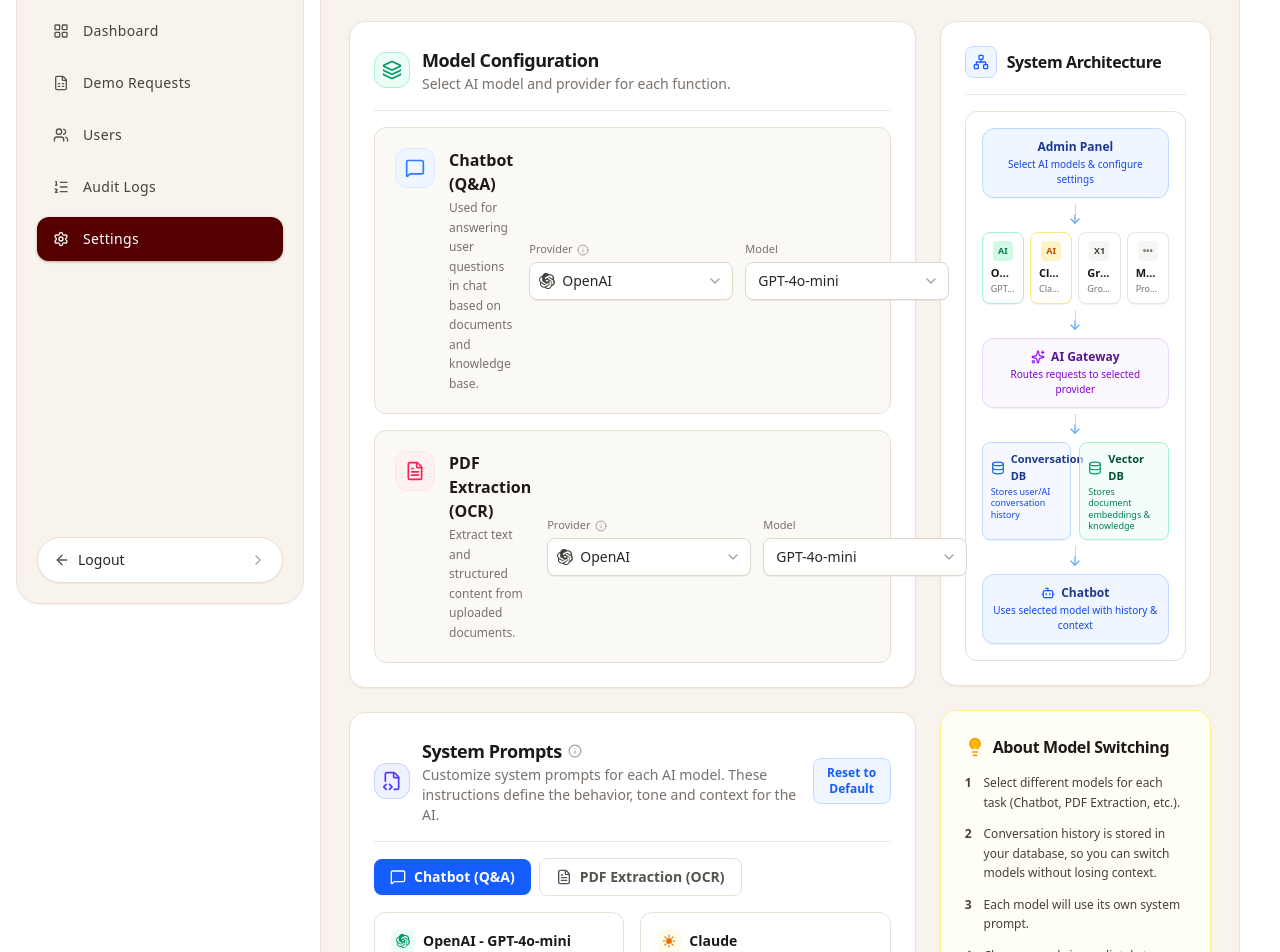
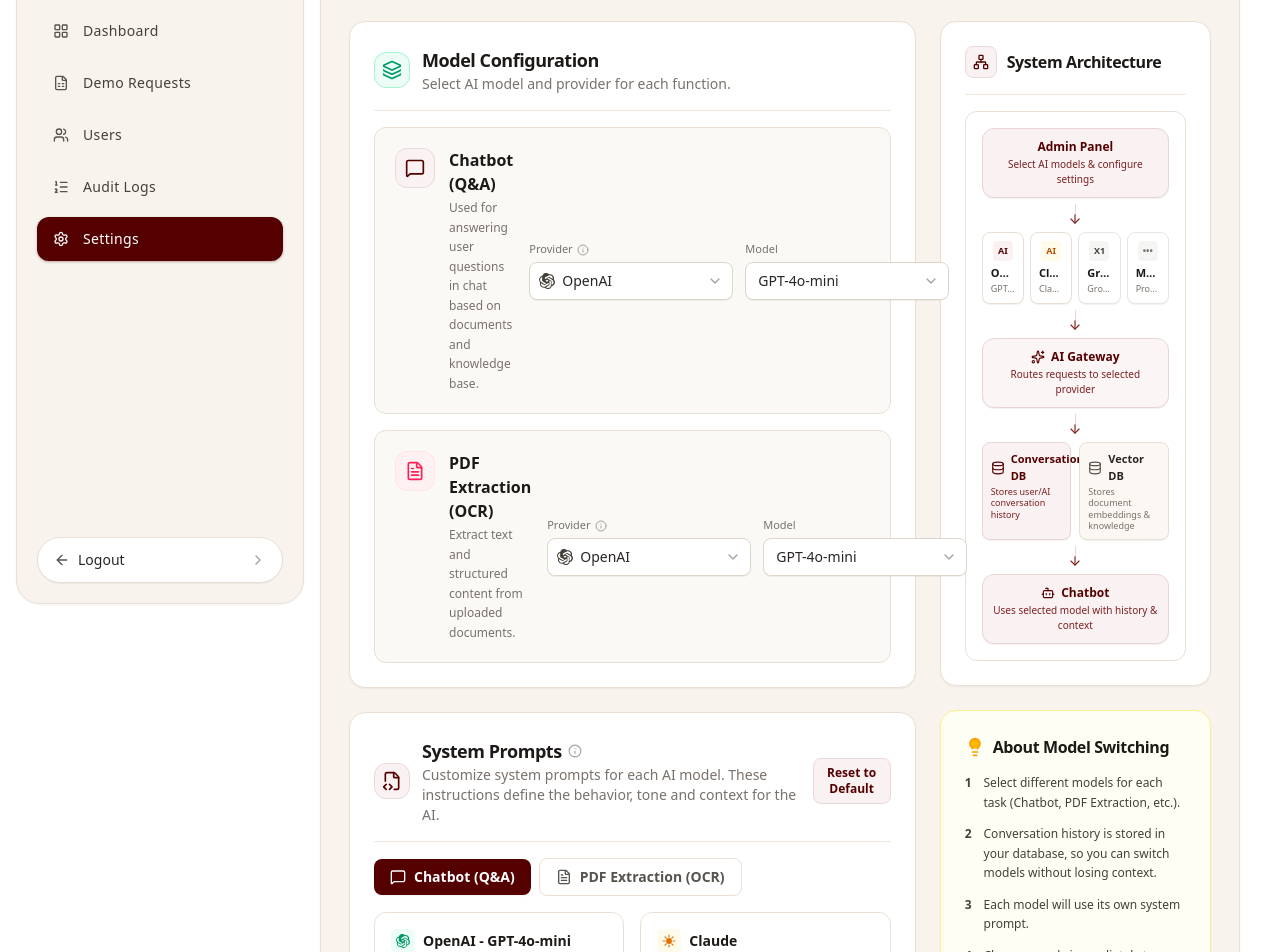
Before and after one commit to anilbuffer/title-munke, a Next.js app: page / in a window 1280 px wide. Shown: the part 180-1132 px from the top of the page. Built offline with nearby package versions, Linux system fonts and the light colour scheme.

Commit message:
style: replace all blue colors with Title Munke brand color (#550000) variations

```diff
--- a/src/components/ai-settings/DetailedUsageCard.tsx
+++ b/src/components/ai-settings/DetailedUsageCard.tsx
@@ -8,9 +8,9 @@ export function DetailedUsageCard() {
   const { setIsUsageModalOpen } = useAISettings();
 
   return (
-    <div className="p-5 sm:p-6 rounded-2xl bg-[#f0f7ff] border border-[#dbeafe] shadow-xs transition-colors">
+    <div className="p-5 sm:p-6 rounded-2xl bg-[#faf2f2] border border-[#ebd8d8] shadow-xs transition-colors">
       <div className="flex items-center gap-2 mb-2">
-        <BarChart2 className="w-5 h-5 text-blue-600" />
+        <BarChart2 className="w-5 h-5 text-[#550000]" />
         <h3 className="text-sm sm:text-base font-bold text-stone-900 font-sans tracking-tight">
           View Detailed Token Usage
         </h3>
@@ -22,7 +22,7 @@ export function DetailedUsageCard() {
 
       <button
         onClick={() => setIsUsageModalOpen(true)}
-        className="inline-flex items-center gap-1.5 px-4 py-2 text-xs sm:text-sm font-semibold rounded-lg bg-white text-blue-600 border border-[#bfdbfe] hover:bg-blue-50/50 shadow-2xs transition-all cursor-pointer font-sans"
+        className="inline-flex items-center gap-1.5 px-4 py-2 text-xs sm:text-sm font-semibold rounded-lg bg-white text-[#550000] border border-[#ebd8d8] hover:bg-[#550000] hover:text-white shadow-2xs transition-all cursor-pointer font-sans"
       >
         <span>Open Usage Report</span>
         <ArrowRight className="w-3.5 h-3.5" />
--- a/src/components/ai-settings/DetailedUsageModal.tsx
+++ b/src/components/ai-settings/DetailedUsageModal.tsx
@@ -41,7 +41,7 @@ export function DetailedUsageModal() {
         {/* Header */}
         <div className="flex items-center justify-between p-5 sm:p-6 border-b border-stone-100 dark:border-stone-800">
           <div className="flex items-center gap-3">
-            <div className="w-10 h-10 rounded-xl bg-blue-50 dark:bg-blue-950/60 border border-blue-200 dark:border-blue-800 flex items-center justify-center text-blue-600 dark:text-blue-400">
+            <div className="w-10 h-10 rounded-xl bg-[#faf2f2] border border-[#ebd8d8] flex items-center justify-center text-[#550000]">
               <BarChart3 className="w-5 h-5" />
             </div>
             <div>
--- a/src/components/ai-settings/ModelConfigurationCard.tsx
+++ b/src/components/ai-settings/ModelConfigurationCard.tsx
@@ -39,8 +39,8 @@ export function ModelConfigurationCard() {
       title: 'Chatbot (Q&A)',
       description: 'Used for answering user questions in chat based on documents and knowledge base.',
       icon: MessageSquare,
-      iconColor: 'text-blue-500',
-      iconBg: 'bg-blue-50 border-blue-100',
+      iconColor: 'text-[#550000]',
+      iconBg: 'bg-[#faf2f2] border-[#ebd8d8]',
     },
     {
       key: 'pdf_ocr',
--- a/src/components/ai-settings/SystemArchitectureDiagram.tsx
+++ b/src/components/ai-settings/SystemArchitectureDiagram.tsx
@@ -14,7 +14,7 @@ export function SystemArchitectureDiagram() {
     <div className="p-5 sm:p-6 rounded-2xl bg-white border border-[#eadfd4] shadow-xs transition-colors">
       {/* Header */}
       <div className="flex items-center gap-2.5 pb-4 mb-4 border-b border-[#f0e7dd]">
-        <div className="w-8 h-8 rounded-lg bg-blue-50 border border-blue-200 flex items-center justify-center text-blue-600 shrink-0">
+        <div className="w-8 h-8 rounded-lg bg-[#faf2f2] border border-[#ebd8d8] flex items-center justify-center text-[#550000] shrink-0">
           <Network className="w-4 h-4" />
         </div>
         <h2 className="text-base font-bold text-stone-900 font-sans tracking-tight">
@@ -26,35 +26,35 @@ export function SystemArchitectureDiagram() {
       <div className="p-3 sm:p-4 rounded-xl bg-white border border-[#eadfd4] flex flex-col items-center">
 
         {/* Tier 1: Admin Panel */}
-        <div className="w-full max-w-[260px] p-2.5 rounded-xl bg-blue-50 border border-blue-200 text-center shadow-2xs">
-          <div className="text-xs font-bold text-blue-900 font-sans">
+        <div className="w-full max-w-[260px] p-2.5 rounded-xl bg-[#faf2f2] border border-[#ead5d5] text-center shadow-2xs">
+          <div className="text-xs font-bold text-[#550000] font-sans">
             Admin Panel
           </div>
-          <p className="text-[10px] text-blue-700 mt-0.5 font-sans">
+          <p className="text-[10px] text-[#7a2020] mt-0.5 font-sans">
             Select AI models & configure settings
           </p>
         </div>
 
         {/* Arrow Down */}
         <div className="flex flex-col items-center my-1.5">
-          <div className="w-px h-3 bg-blue-200" />
-          <ArrowDown className="w-3.5 h-3.5 text-blue-400 -mt-1" />
+          <div className="w-px h-3 bg-[#e8d5d5]" />
+          <ArrowDown className="w-3.5 h-3.5 text-[#802020] -mt-1" />
         </div>
 
         {/* Tier 2: Providers Grid */}
         <div className="grid grid-cols-4 gap-1.5 w-full max-w-[310px]">
           {/* OpenAI */}
-          <div className="p-2 rounded-lg bg-white border border-emerald-200 text-center shadow-2xs">
-            <div className="w-5 h-5 mx-auto rounded-sm bg-emerald-100 flex items-center justify-center mb-1">
-              <span className="text-[9px] font-bold text-emerald-700">AI</span>
+          <div className="p-2 rounded-lg bg-white border border-[#eadfd4] text-center shadow-2xs">
+            <div className="w-5 h-5 mx-auto rounded-sm bg-[#faf2f2] flex items-center justify-center mb-1">
+              <span className="text-[9px] font-bold text-[#550000]">AI</span>
             </div>
             <div className="text-[11px] font-bold text-stone-900 truncate font-sans">OpenAI</div>
             <div className="text-[9px] text-stone-500 truncate font-sans">GPT-4o</div>
           </div>
 
           {/* Claude */}
-          <div className="p-2 rounded-lg bg-white border border-amber-200 text-center shadow-2xs">
-            <div className="w-5 h-5 mx-auto rounded-sm bg-amber-100 flex items-center justify-center mb-1">
+          <div className="p-2 rounded-lg bg-white border border-[#eadfd4] text-center shadow-2xs">
+            <div className="w-5 h-5 mx-auto rounded-sm bg-amber-50 flex items-center justify-center mb-1">
               <span className="text-[9px] font-bold text-amber-700">AI</span>
             </div>
             <div className="text-[11px] font-bold text-stone-900 truncate font-sans">Claude</div>
@@ -82,47 +82,47 @@ export function SystemArchitectureDiagram() {
 
         {/* Arrow Down */}
         <div className="flex flex-col items-center my-1.5">
-          <div className="w-px h-3 bg-blue-200" />
-          <ArrowDown className="w-3.5 h-3.5 text-blue-400 -mt-1" />
+          <div className="w-px h-3 bg-[#e8d5d5]" />
+          <ArrowDown className="w-3.5 h-3.5 text-[#802020] -mt-1" />
         </div>
 
         {/* Tier 3: AI Gateway */}
-        <div className="w-full max-w-[260px] p-2.5 rounded-xl bg-purple-50/70 border border-purple-200 text-center shadow-2xs">
-          <div className="flex items-center justify-center gap-1.5 text-xs font-bold text-purple-900 font-sans">
-            <Sparkles className="w-3.5 h-3.5 text-purple-600" />
+        <div className="w-full max-w-[260px] p-2.5 rounded-xl bg-[#fcf5f5] border border-[#ead5d5] text-center shadow-2xs">
+          <div className="flex items-center justify-center gap-1.5 text-xs font-bold text-[#550000] font-sans">
+            <Sparkles className="w-3.5 h-3.5 text-[#550000]" />
             <span>AI Gateway</span>
           </div>
-          <p className="text-[10px] text-purple-700 mt-0.5 font-sans">
+          <p className="text-[10px] text-[#7a2020] mt-0.5 font-sans">
             Routes requests to selected provider
           </p>
         </div>
 
         {/* Arrow Down */}
         <div className="flex flex-col items-center my-1.5">
-          <div className="w-px h-3 bg-blue-200" />
-          <ArrowDown className="w-3.5 h-3.5 text-blue-400 -mt-1" />
+          <div className="w-px h-3 bg-[#e8d5d5]" />
+          <ArrowDown className="w-3.5 h-3.5 text-[#802020] -mt-1" />
         </div>
 
         {/* Tier 4: Storage Row */}
         <div className="grid grid-cols-2 gap-2 w-full max-w-[290px]">
           {/* Conversation DB */}
-          <div className="p-2 rounded-lg bg-blue-50/60 border border-blue-200 text-left shadow-2xs">
-            <div className="flex items-center gap-1.5 text-[11px] font-bold text-blue-900 font-sans">
-              <Database className="w-3.5 h-3.5 text-blue-600 shrink-0" />
+          <div className="p-2 rounded-lg bg-[#faf2f2] border border-[#ead5d5] text-left shadow-2xs">
+            <div className="flex items-center gap-1.5 text-[11px] font-bold text-[#550000] font-sans">
+              <Database className="w-3.5 h-3.5 text-[#550000] shrink-0" />
               <span>Conversation DB</span>
             </div>
-            <p className="text-[9px] text-blue-700 mt-0.5 leading-tight font-sans">
+            <p className="text-[9px] text-[#7a2020] mt-0.5 leading-tight font-sans">
               Stores user/AI conversation history
             </p>
           </div>
 
           {/* Vector DB */}
-          <div className="p-2 rounded-lg bg-emerald-50/60 border border-emerald-200 text-left shadow-2xs">
-            <div className="flex items-center gap-1.5 text-[11px] font-bold text-emerald-900 font-sans">
-              <Database className="w-3.5 h-3.5 text-emerald-600 shrink-0" />
+          <div className="p-2 rounded-lg bg-[#fbf8f4] border border-[#eadfd4] text-left shadow-2xs">
+            <div className="flex items-center gap-1.5 text-[11px] font-bold text-stone-800 font-sans">
+              <Database className="w-3.5 h-3.5 text-stone-600 shrink-0" />
               <span>Vector DB</span>
             </div>
-            <p className="text-[9px] text-emerald-700 mt-0.5 leading-tight font-sans">
+            <p className="text-[9px] text-stone-500 mt-0.5 leading-tight font-sans">
               Stores document embeddings & knowledge
             </p>
           </div>
@@ -130,17 +130,17 @@ export function SystemArchitectureDiagram() {
 
         {/* Arrow Down */}
         <div className="flex flex-col items-center my-1.5">
-          <div className="w-px h-3 bg-blue-200" />
-          <ArrowDown className="w-3.5 h-3.5 text-blue-400 -mt-1" />
+          <div className="w-px h-3 bg-[#e8d5d5]" />
+          <ArrowDown className="w-3.5 h-3.5 text-[#802020] -mt-1" />
         </div>
 
         {/* Tier 5: Chatbot Node */}
-        <div className="w-full max-w-[260px] p-2.5 rounded-xl bg-blue-50 border border-blue-200 text-center shadow-2xs">
-          <div className="flex items-center justify-center gap-1.5 text-xs font-bold text-blue-900 font-sans">
-            <Bot className="w-3.5 h-3.5 text-blue-600" />
+        <div className="w-full max-w-[260px] p-2.5 rounded-xl bg-[#faf2f2] border border-[#ead5d5] text-center shadow-2xs">
+          <div className="flex items-center justify-center gap-1.5 text-xs font-bold text-[#550000] font-sans">
+            <Bot className="w-3.5 h-3.5 text-[#550000]" />
             <span>Chatbot</span>
           </div>
-          <p className="text-[10px] text-blue-700 mt-0.5 font-sans">
+          <p className="text-[10px] text-[#7a2020] mt-0.5 font-sans">
             Uses selected model with history & context
           </p>
         </div>
--- a/src/components/ai-settings/SystemPromptsCard.tsx
+++ b/src/components/ai-settings/SystemPromptsCard.tsx
@@ -61,7 +61,7 @@ export function SystemPromptsCard() {
       {/* Header */}
       <div className="flex flex-col sm:flex-row sm:items-center justify-between gap-3 pb-4 mb-4 border-b border-[#f0e7dd]">
         <div className="flex items-center gap-3">
-          <div className="w-9 h-9 rounded-xl bg-indigo-50 border border-indigo-200 flex items-center justify-center text-indigo-600 shrink-0">
+          <div className="w-9 h-9 rounded-xl bg-[#faf2f2] border border-[#ebd8d8] flex items-center justify-center text-[#550000] shrink-0">
             <FileCode2 className="w-5 h-5" />
           </div>
           <div>
@@ -79,7 +79,7 @@ export function SystemPromptsCard() {
 
         <button
           onClick={() => resetAllPromptsForFunction(activePromptTab)}
-          className="inline-flex items-center gap-1.5 px-3 py-1.5 text-xs font-semibold rounded-lg text-blue-600 bg-blue-50 hover:bg-blue-100 border border-blue-200 transition-colors self-start sm:self-auto cursor-pointer"
+          className="inline-flex items-center gap-1.5 px-3 py-1.5 text-xs font-semibold rounded-lg text-[#550000] bg-[#faf2f2] hover:bg-[#f5e4e4] border border-[#ebd8d8] transition-colors self-start sm:self-auto cursor-pointer"
         >
           <span>Reset to Default</span>
         </button>
@@ -96,7 +96,7 @@ export function SystemPromptsCard() {
               onClick={() => setActivePromptTab(tab.key)}
               className={`inline-flex items-center gap-2 px-4 py-2 rounded-lg text-xs sm:text-sm font-semibold transition-all duration-200 cursor-pointer ${
                 isActive
-                  ? 'bg-blue-600 text-white shadow-xs'
+                  ? 'bg-[#550000] text-white shadow-xs'
                   : 'bg-white text-stone-600 hover:bg-[#fbf9f6] border border-[#eadfd4]'
               }`}
             >
--- a/src/components/ai-settings/TokenUsageOverviewCard.tsx
+++ b/src/components/ai-settings/TokenUsageOverviewCard.tsx
@@ -45,7 +45,7 @@ export function TokenUsageOverviewCard() {
 
         <button
           onClick={() => setIsUsageModalOpen(true)}
-          className="inline-flex items-center gap-1.5 text-xs font-semibold text-blue-600 hover:text-blue-700 self-start sm:self-auto group cursor-pointer"
+          className="inline-flex items-center gap-1.5 text-xs font-semibold text-[#550000] hover:text-[#700000] self-start sm:self-auto group cursor-pointer"
         >
           <span>View Detailed Usage</span>
           <ArrowRight className="w-3.5 h-3.5 transition-transform group-hover:translate-x-1" />
@@ -86,14 +86,14 @@ export function TokenUsageOverviewCard() {
 
                 <div className="space-y-1.5 mb-4">
                   <div className="flex justify-end">
-                    <span className={`text-[11px] font-bold ${isOpenAI ? 'text-emerald-600' : 'text-blue-600'}`}>
+                    <span className={`text-[11px] font-bold ${isOpenAI ? 'text-emerald-600' : 'text-[#550000]'}`}>
                       {percentage}%
                     </span>
                   </div>
                   <div className="h-2 w-full bg-stone-100 rounded-full overflow-hidden">
                     <div
                       className={`h-full rounded-full transition-all duration-500 ${
-                        isOpenAI ? 'bg-emerald-500' : 'bg-blue-500'
+                        isOpenAI ? 'bg-emerald-500' : 'bg-[#550000]'
                       }`}
                       style={{ width: `${percentage}%` }}
                     />
--- a/src/data/mock-ai-settings.ts
+++ b/src/data/mock-ai-settings.ts
@@ -112,8 +112,8 @@ export const AI_PROVIDERS: AIProvider[] = [
     id: 'google',
     name: 'Google Gemini',
     logo: 'Gemini',
-    badgeColor: 'text-blue-700 dark:text-blue-400',
-    badgeBg: 'bg-blue-50 dark:bg-blue-950/40 border-blue-200 dark:border-blue-800',
+    badgeColor: 'text-[#550000]',
+    badgeBg: 'bg-[#faf2f2] border-[#ebd8d8]',
     status: 'operational',
     latencyMs: 195,
     availableModels: [
```
